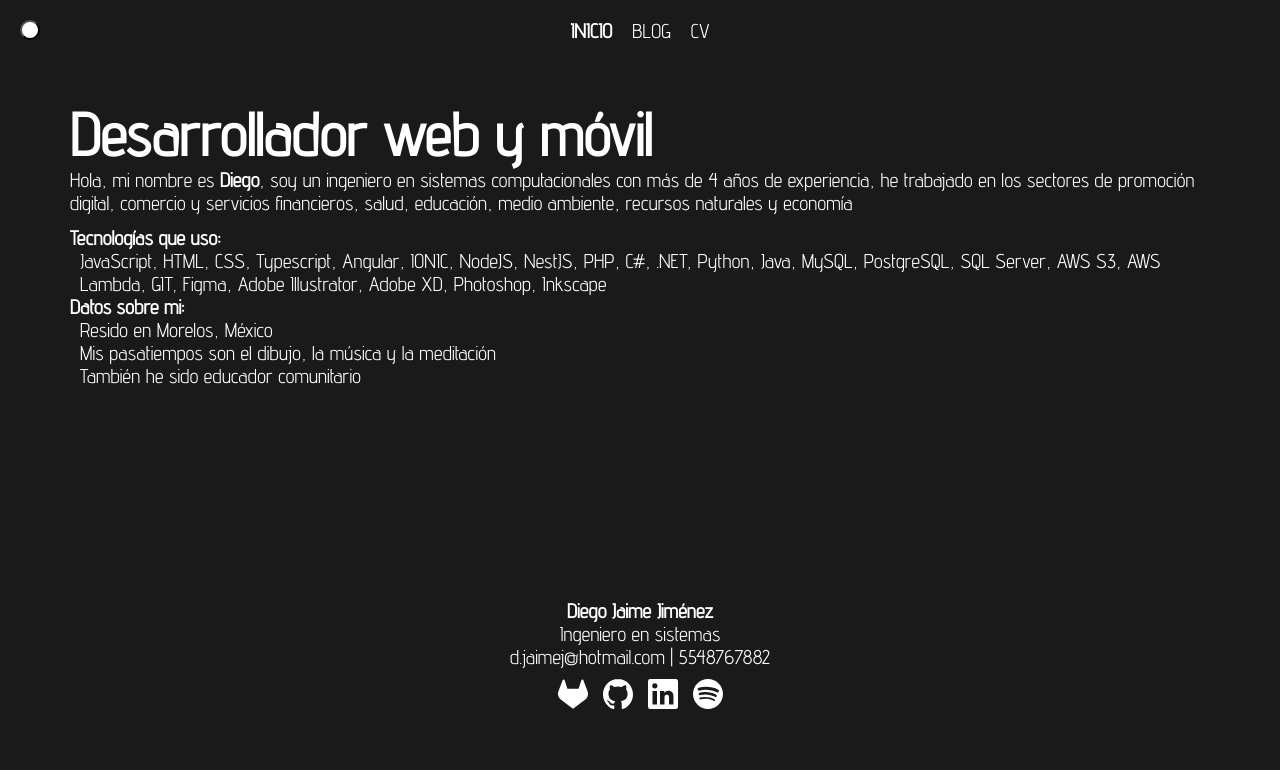
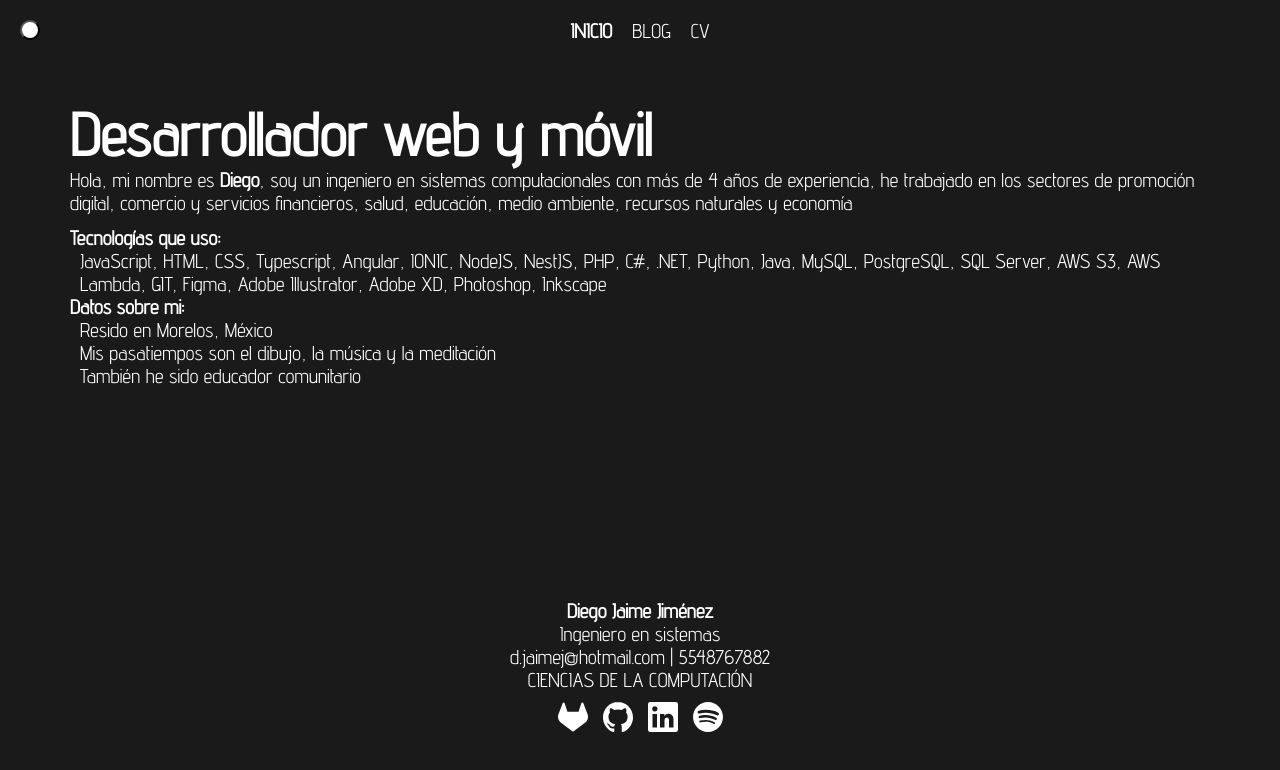
Before and after one commit to djaimej/cadmus, an Astro site: page / in a window 1280 px wide. Built offline with nearby package versions, Linux system fonts and the light colour scheme; Astro itself is replaced by a stand-in of ours; some packages are replaced by stand-ins of ours.

Commit message:
Add link to Ciencias de la Computación

```diff
--- a/src/layouts/BaseLayout.astro
+++ b/src/layouts/BaseLayout.astro
@@ -132,6 +132,9 @@ const { current } = Astro.props;
 				<a class="dark" href="mailto:d.jaimej@hotmail.com">d.jaimej&#64;hotmail.com</a
 				>&nbsp;|&nbsp;<a class="dark" href="tel:+525548767882">5548767882</a>
 			</p>
+			<p class="txt-center">
+				<a class="dark" href="https://ciencias-computacionales.netlify.app/">CIENCIAS DE LA COMPUTACIÓN</a>
+			</p>
 			<div class="icons dark">
 				<a
 					href="https://gitlab.com/djaimej"
```
